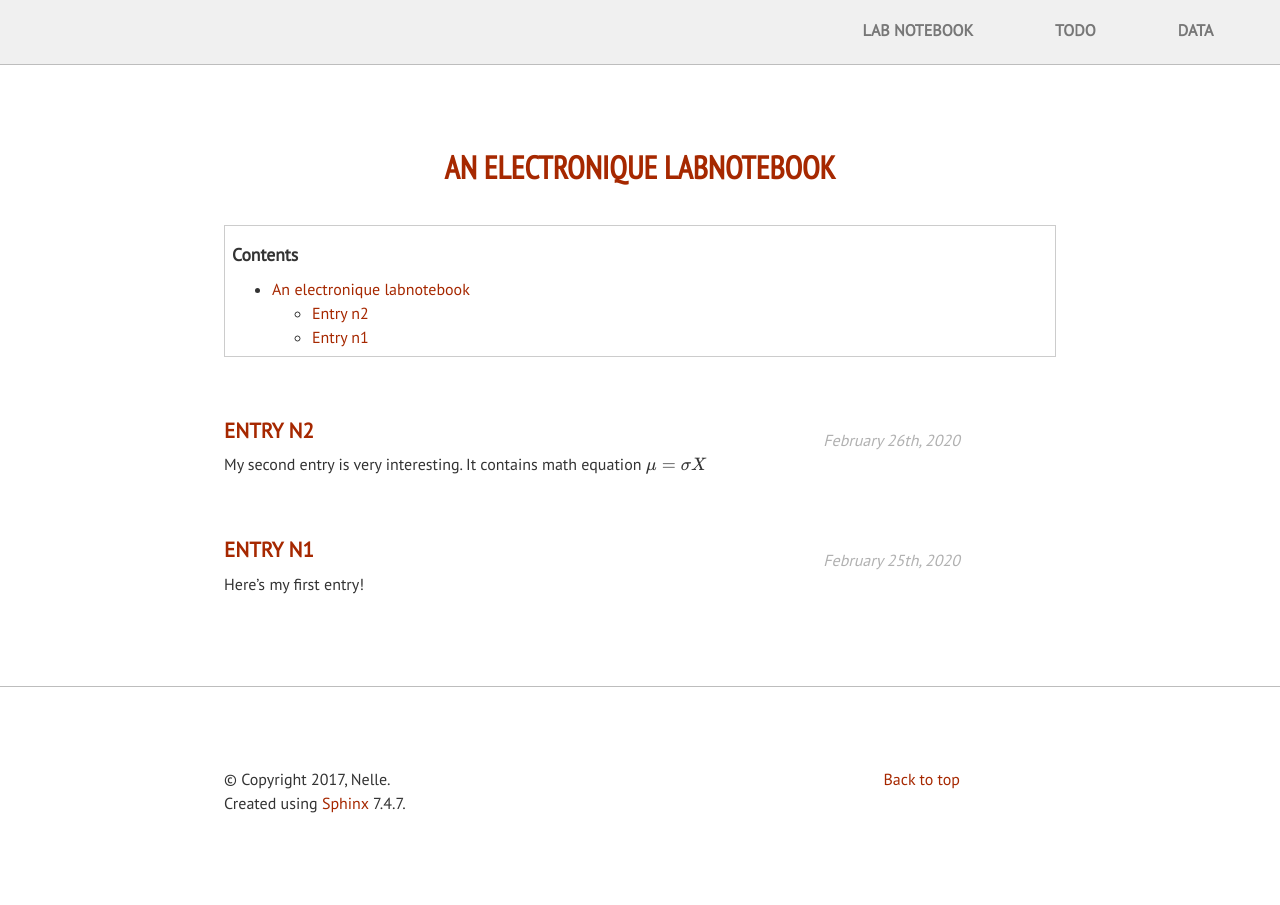
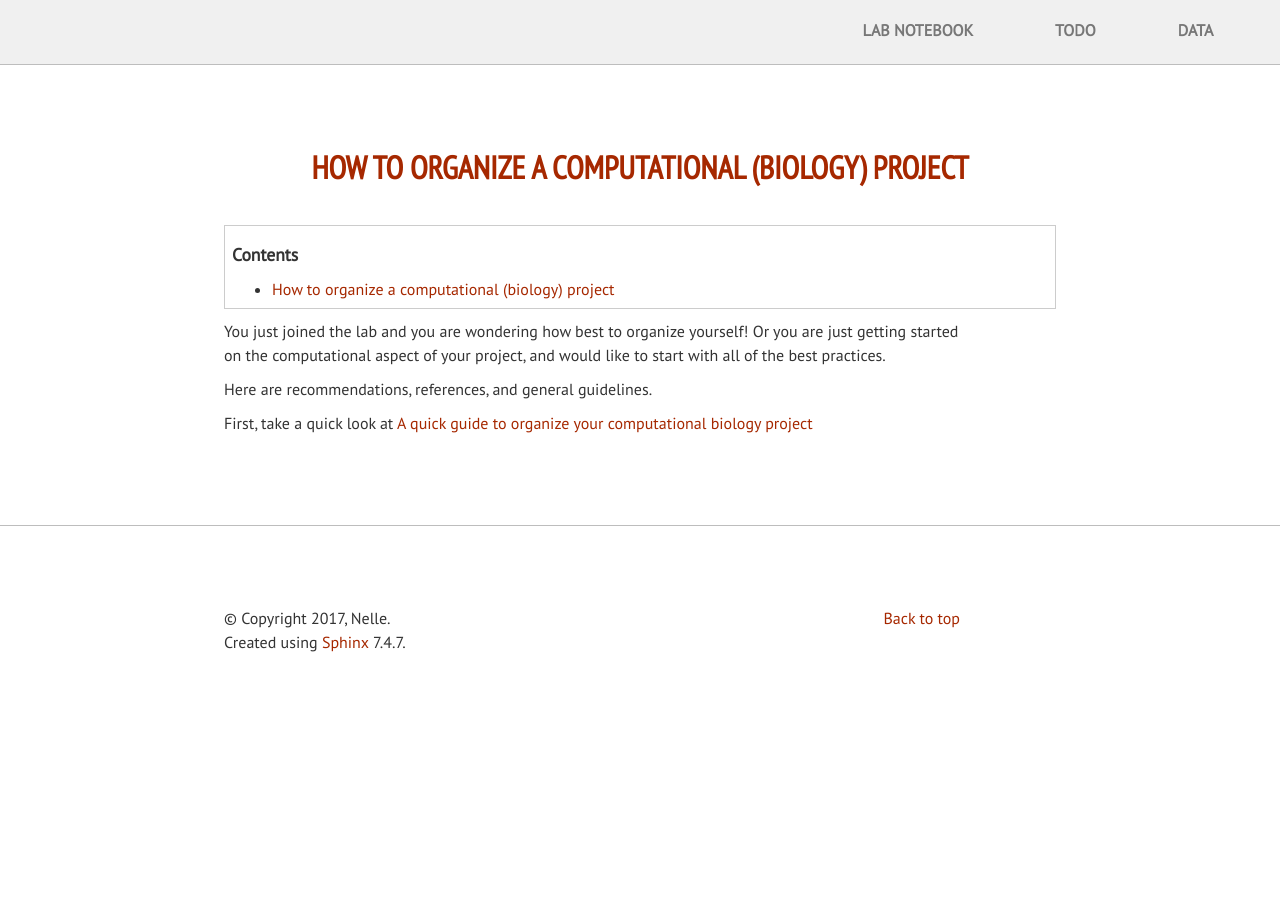
Before and after one commit to TrEE-TIMC/HOWTO-computational-project, a Sphinx documentation site: the page built from docs/index.rst, in a window 1280 px wide. Built offline with Sphinx 7.4.7, drawn with Linux system fonts in a browser that asks for light colours; formulas are drawn with MathJax 3.

Commit message:
Better layout + better index page

```diff
--- a/docs/_static/paris/layout.html
+++ b/docs/_static/paris/layout.html
@@ -14,7 +14,7 @@
 
 {% endblock %}
 
-{% set title = "EPICON: Data integration" %}
+{% set title = "How to organize a computational (biology) project" %}
 
 {%- block doctype -%}
 <!DOCTYPE html>
--- a/docs/index.rst
+++ b/docs/index.rst
@@ -3,41 +3,19 @@
    You can adapt this file completely to your liking, but it should at least
    contain the root `toctree` directive.
 
-=============================
-An electronique labnotebook
-=============================
+=================================================
+How to organize a computational (biology) project
+=================================================
 
 .. contents::
 
 
-Entry n2
-==========
+You just joined the lab and you are wondering how best to organize yourself!
+Or you are just getting started on the computational aspect of your project,
+and would like to start with all of the best practices.
 
-.. raw:: html
+Here are recommendations, references, and general guidelines.
 
-   <span class="date">
-
-February 26th, 2020
-
-.. raw:: html
-
-   </span>
-
-
-My second entry is very interesting. It contains math equation
-:math:`\mu = \sigma X`
-
-Entry n1
-==========
-
-.. raw:: html
-
-   <span class="date">
-
-February 25th, 2020
-
-.. raw:: html
-
-   </span>
-
-Here's my first entry!
+First, take a quick look at `A quick guide to organize your computational
+biology project
+<https://journals.plos.org/ploscompbiol/article?id=10.1371/journal.pcbi.1000424>`_
```
Also changed, not shown: 1 other file.
